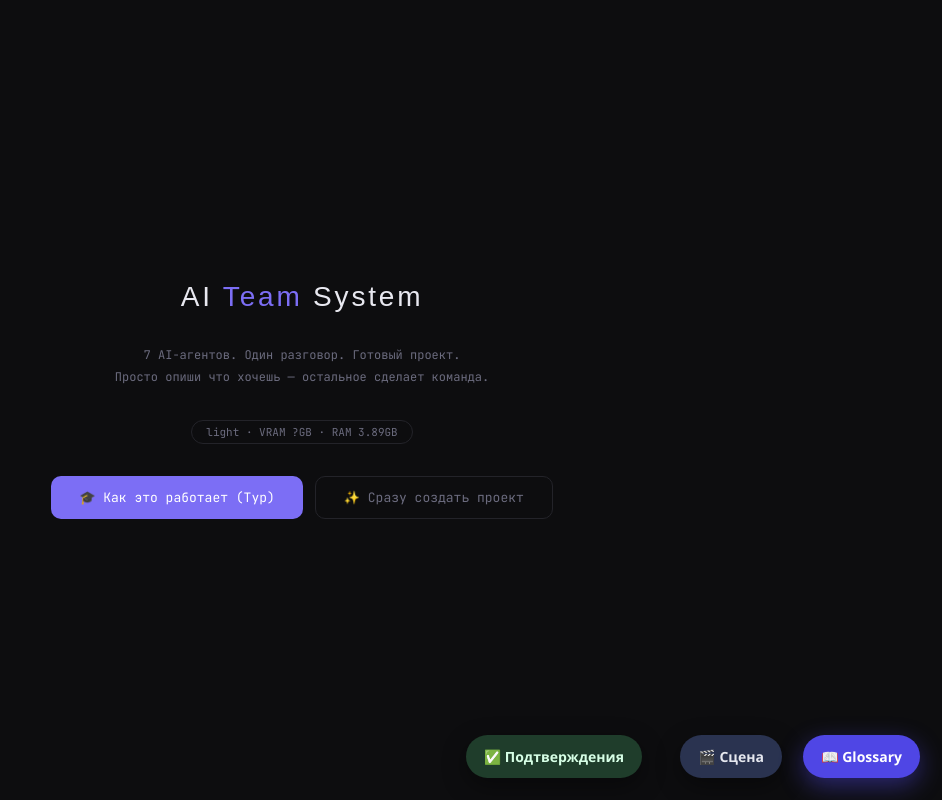
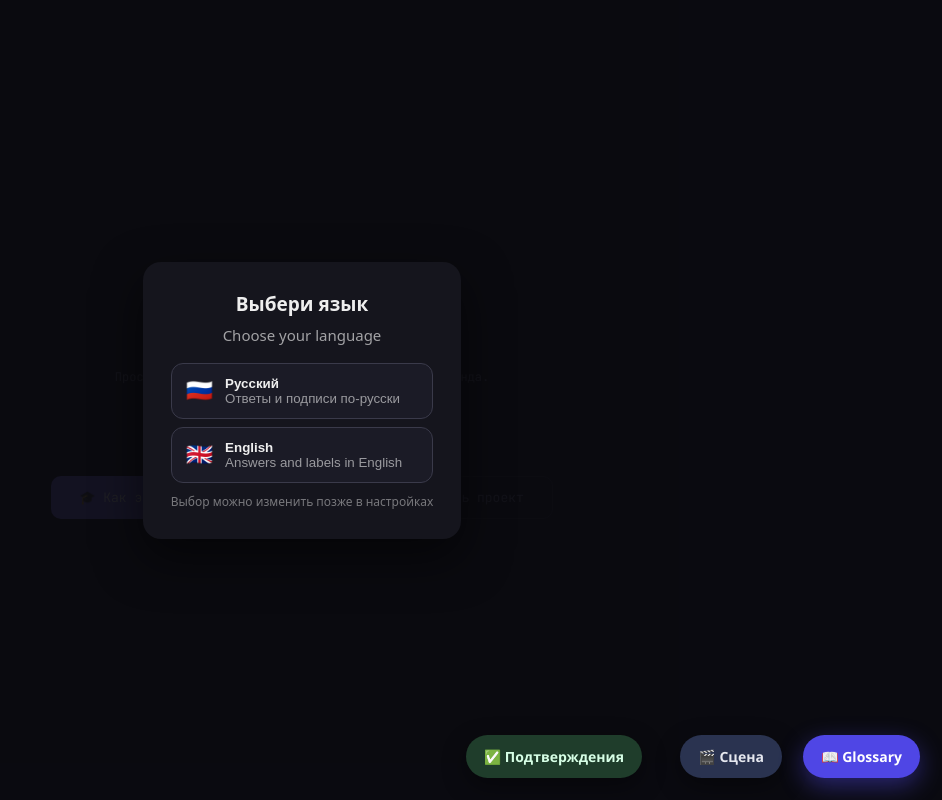
Before and after one commit to owerevolf/ai-team-system, a FastAPI app: page / in a window 1280 px wide. Shown: the whole page, without its empty margins (338-1280 px from the left). Run offline with FastAPI, Linux system fonts and the light colour scheme; some libraries are stand-ins or nearby versions; some web fonts are replaced.

Commit message:
feat: language gate with flags, remembered choice, honest local-mode error
- the first screen now asks for a language (RU/EN with flags) once, remembers it in the browser and tells the server, so the model can be asked to answer in the same language; the choice is stored under .cache, not in config
- new endpoint POST/GET /api/ui/language with validation; the agent side will read it next
- patch 8 replaces the misleading check-your-internet message: in local mode the real question is whether Ollama runs, and the generic error now says so - the owner applies it as before

Co-authored-by: AutoClaw (zai_auto) <autoclaw@local>

```diff
--- a/web_ui/extras_api.py
+++ b/web_ui/extras_api.py
@@ -25,6 +25,38 @@ from fastapi import APIRouter, HTTPException, Request
 from fastapi.responses import JSONResponse
 
 router = APIRouter()
+
+_UI_STATE = Path(__file__).resolve().parent.parent / ".cache" / "ui_settings.json"
+
+
+@router.post("/api/ui/language")
+async def set_ui_language(request: Request) -> Dict[str, Any]:
+    """Запоминает выбранный язык интерфейса.
+
+    Этот же выбор просит у модели агент (см. core/agent_manager): на русском —
+    отвечай по-русски, код остаётся кодом.
+    """
+    body = await request.json()
+    language = str(body.get("lang", "")).strip().lower()[:8]
+    if language not in {"ru", "en"}:
+        raise HTTPException(status_code=400, detail="поддерживаются ru и en")
+
+    _UI_STATE.parent.mkdir(parents=True, exist_ok=True)
+    _UI_STATE.write_text(
+        json.dumps({"language": language}, ensure_ascii=False), encoding="utf-8"
+    )
+    return {"status": "ok", "language": language}
+
+
+@router.get("/api/ui/language")
+def get_ui_language() -> Dict[str, Any]:
+    """Отдаёт сохранённый язык интерфейса — без файла считается русский."""
+    try:
+        saved = json.loads(_UI_STATE.read_text(encoding="utf-8"))
+        language = str(saved.get("language", "ru"))
+    except Exception:  # noqa: BLE001 — нет файла или испорчен: считаем русский
+        language = "ru"
+    return {"language": language}
 
 
 @router.get("/api/providers")
--- /dev/null
+++ b/web_ui/static/js/language_gate.js
@@ -0,0 +1,68 @@
+// Первый экран: выбор языка с флагами.
+//
+// Зачем: до этого язык интерфейса и ответов модели нигде не выбирался,
+// и ассистент мог уйти в английский посреди русского диалога.
+// Выбор запоминается в localStorage (чтобы не спрашивать каждый раз)
+// и уходит на сервер, чтобы модель отвечала на том же языке.
+(function () {
+  'use strict';
+
+  const STORAGE_KEY = 'aiTeamLang';
+
+  const LANGUAGES = [
+    { code: 'ru', flag: '🇷🇺', title: 'Русский',  hint: 'Ответы и подписи по-русски' },
+    { code: 'en', flag: '🇬🇧', title: 'English', hint: 'Answers and labels in English' },
+  ];
+
+  function save(language) {
+    try { localStorage.setItem(STORAGE_KEY, language); } catch (error) { /* приватный режим — не беда */ }
+    return fetch('/api/ui/language', {
+      method: 'POST',
+      headers: { 'Content-Type': 'application/json' },
+      body: JSON.stringify({ lang: language }),
+    }).catch(function () { /* сервер недоступен: выбор всё равно останется в браузере */ });
+  }
+
+  function chosen() {
+    try { return localStorage.getItem(STORAGE_KEY); } catch (error) { return null; }
+  }
+
+  function build(overlay) {
+    overlay.style.cssText = 'position:fixed;inset:0;z-index:200;display:flex;align-items:center;' +
+      'justify-content:center;background:rgba(10,10,16,.92);font:15px/1.5 system-ui';
+    const card = document.createElement('div');
+    card.style.cssText = 'max-width:420px;padding:28px;border-radius:18px;background:#15151d;color:#eee;' +
+      'box-shadow:0 18px 48px rgba(0,0,0,.55);text-align:center';
+    card.innerHTML = '<div style="font-size:19px;font-weight:600;margin-bottom:6px">Выбери язык</div>' +
+      '<div style="opacity:.65;margin-bottom:16px">Choose your language</div>';
+
+    LANGUAGES.forEach(function (item) {
+      const button = document.createElement('button');
+      button.type = 'button';
+      button.style.cssText = 'display:flex;gap:12px;align-items:center;width:100%;margin:8px 0;padding:12px 14px;' +
+        'border-radius:12px;border:1px solid #3a3a4a;background:#1b1b26;color:#eee;cursor:pointer;text-align:left';
+      button.innerHTML = '<span style="font-size:22px">' + item.flag + '</span>' +
+        '<span><b>' + item.title + '</b><br><span style="opacity:.6">' + item.hint + '</span></span>';
+      button.addEventListener('click', function () {
+        button.disabled = true;
+        save(item.code).then(function () { location.reload(); });
+      });
+      card.append(button);
+    });
+
+    card.append(Object.assign(document.createElement('div'), {
+      style: 'opacity:.45;font-size:12px;margin-top:10px',
+      textContent: 'Выбор можно изменить позже в настройках',
+    }));
+    overlay.append(card);
+  }
+
+  function start() {
+    if (chosen()) return;           // язык уже выбран — первый экран не мешает
+    const overlay = document.createElement('div');
+    build(overlay);
+    document.body.append(overlay);
+  }
+
+  document.addEventListener('DOMContentLoaded', start);
+})();
--- a/web_ui/templates/welcome.html
+++ b/web_ui/templates/welcome.html
@@ -3,6 +3,7 @@
 <head>
 <link rel="icon" href="/static/img/ai-team.ico">
 <script src="/static/js/providers_panel.js?v=1" defer></script>
+<script src="/static/js/language_gate.js?v=1" defer></script>
 <meta charset="UTF-8">
 <meta name="viewport" content="width=device-width, initial-scale=1.0">
 <title>AI Team System</title>
```
Also changed, not shown: 1 other file.
